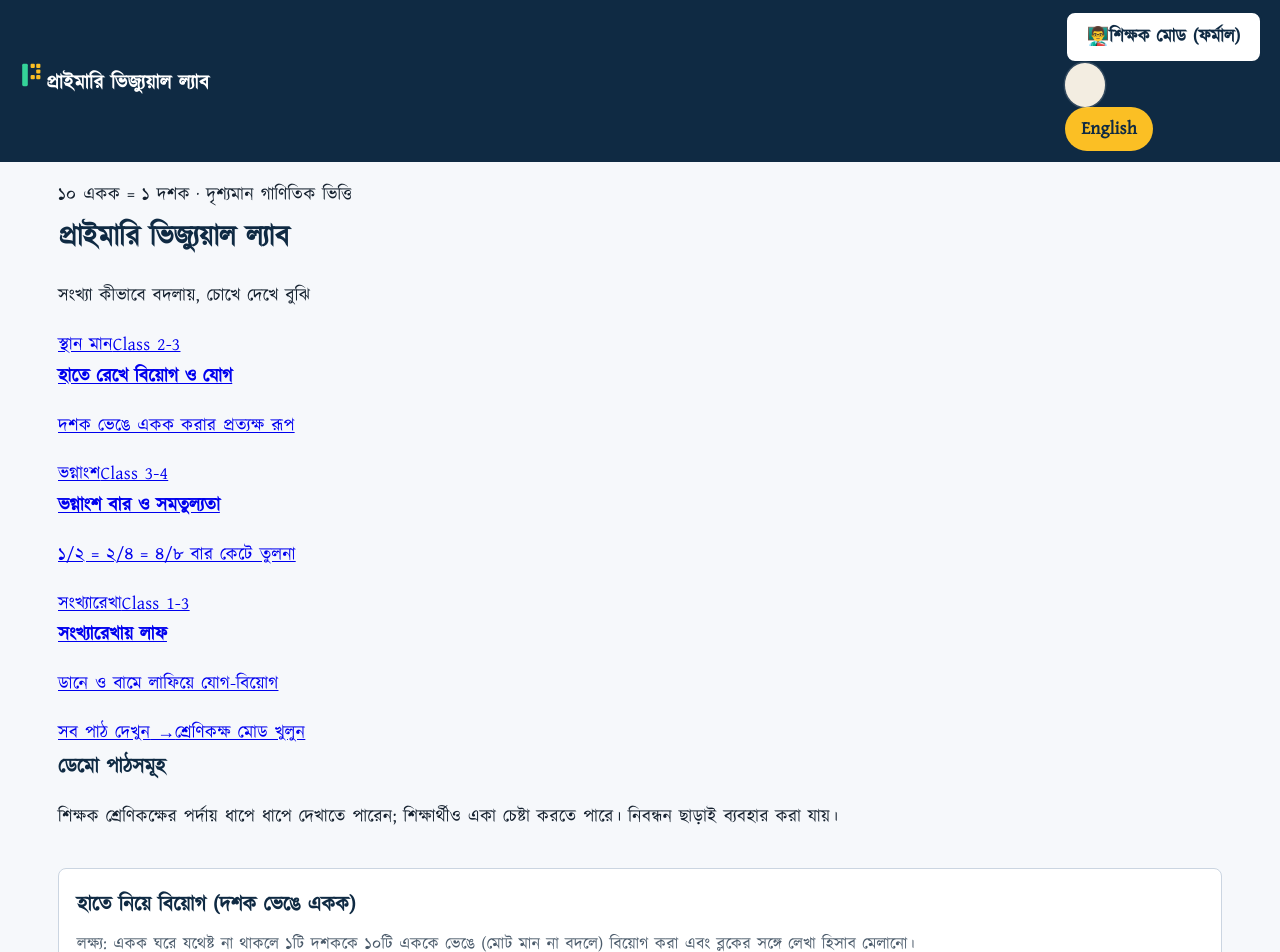
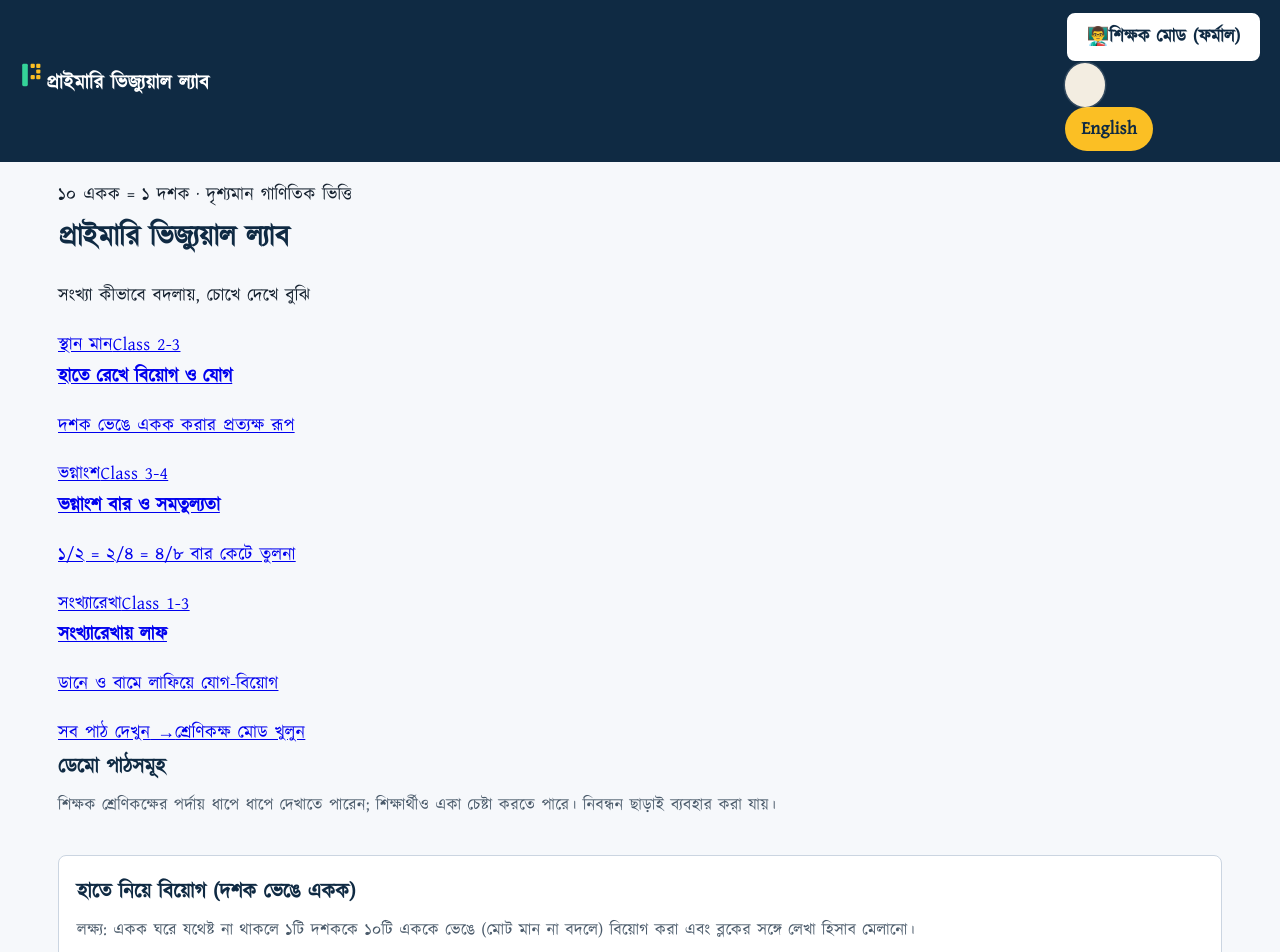
Before and after one commit to mehedyk/SOLO-VIBE-CODING-CHAMPIONSHIP-2026, a Next.js app: page /bn in a window 1280 px wide. Shown: the top 952 px of the page. Built offline with nearby package versions, Linux system fonts and the light colour scheme.

Commit message:
updated src/app/[lang]/page.tsx

```diff
--- a/src/app/[lang]/page.tsx
+++ b/src/app/[lang]/page.tsx
@@ -18,9 +18,9 @@ export default async function Home({ params }: { params: Promise<{ lang: string
         browseLabel={d.browseLessons}
       />
 
-      <div className="mb-6">
-        <h2 className="text-xl font-bold text-slate-100 mb-2">{isBnLang(lang) ? 'ডেমো পাঠসমূহ' : 'Available Labs'}</h2>
-        <p className="text-sm text-slate-400 mb-4">{d.homeIntro}</p>
+      <div className="section-header">
+        <h2>{isBnLang(lang) ? 'ডেমো পাঠসমূহ' : 'Available Labs'}</h2>
+        <p className="meta">{d.homeIntro}</p>
       </div>
 
       <ul className="cards-list">
```
